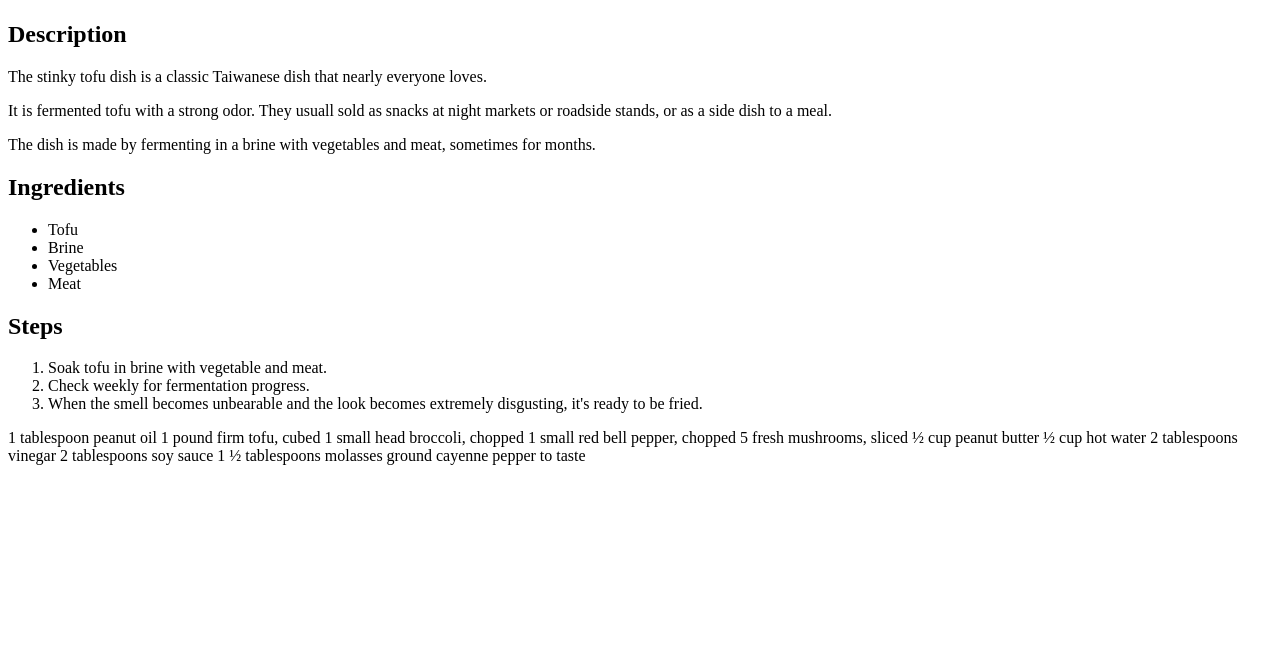
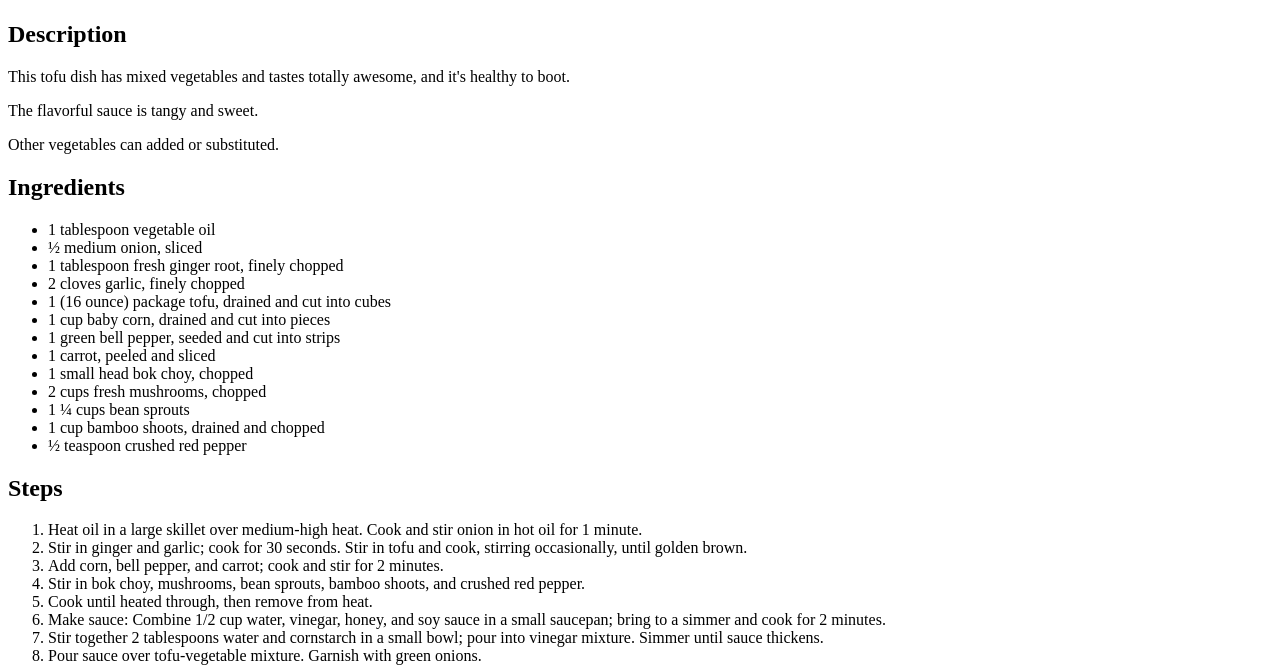
Before and after one commit to elseesea/odin-recipes, a plain HTML site: page recipes/vegetable-tofu.html in a window 1280 px wide. Shown: the part 319-987 px from the top of the page. Before the commit the page ends 800 px from the top, so only its background shows below. Drawn offline with Linux system fonts and the light colour scheme.

Commit message:
updated stinky tofu and vegetable tofu pages

```diff
--- a/recipes/vegetable-tofu.html
+++ b/recipes/vegetable-tofu.html
@@ -8,21 +8,35 @@
 <body>
     <p><img src="https://imagesvc.meredithcorp.io/v3/mm/image?url=https%3A%2F%2Fstatic.onecms.io%2Fwp-content%2Fuploads%2Fsites%2F43%2F2023%2F02%2F04%2F2436-tofu-and-veggies-in-peanut-sauce-LynnInHK-1x1-1.jpg&q=60&c=sc&orient=true&poi=auto&h=512 alt="Vegetable Tofu"></p>
     <h2>Description</h2>
-    <p>The stinky tofu dish is a classic Taiwanese dish that nearly everyone loves.</p>
-    <p>It is fermented tofu with a strong odor. They usuall sold as snacks at night markets or roadside stands, or as a side dish to a meal.</p>
-    <p>The dish is made by fermenting in a brine with vegetables and meat, sometimes for months.</p>
+    <p>This tofu dish has mixed vegetables and tastes totally awesome, and it's healthy to boot. </p>
+    <p>The flavorful sauce is tangy and sweet.</p>
+    <p>Other vegetables can added or substituted.</p>
     <h2>Ingredients</h2>
     <ul>
-        <li>Tofu</li>
-        <li>Brine</li>
-        <li>Vegetables</li>
-        <li>Meat</li>
+        <li>1 tablespoon vegetable oil</li>
+        <li>½ medium onion, sliced</li>
+        <li>1 tablespoon fresh ginger root, finely chopped</li>
+        <li>2 cloves garlic, finely chopped</li>
+        <li>1 (16 ounce) package tofu, drained and cut into cubes</li>
+        <li>1 cup baby corn, drained and cut into pieces</li>
+        <li>1 green bell pepper, seeded and cut into strips</li>
+        <li>1 carrot, peeled and sliced</li>
+        <li>1 small head bok choy, chopped</li>
+        <li>2 cups fresh mushrooms, chopped</li>
+        <li>1 ¼ cups bean sprouts</li>
+        <li>1 cup bamboo shoots, drained and chopped</li>
+        <li>½ teaspoon crushed red pepper</li>
     </ul>
     <h2>Steps</h2>
     <ol>
-        <li>Soak tofu in brine with vegetable and meat.</li>
-        <li>Check weekly for fermentation progress.</li>
-        <li>When the smell becomes unbearable and the look becomes extremely disgusting, it's ready to be fried.</li>
+        <li>Heat oil in a large skillet over medium-high heat. Cook and stir onion in hot oil for 1 minute.
+        <li>Stir in ginger and garlic; cook for 30 seconds. Stir in tofu and cook, stirring occasionally, until golden brown.</li>
+        <li>Add corn, bell pepper, and carrot; cook and stir for 2 minutes.</li>
+        <li>Stir in bok choy, mushrooms, bean sprouts, bamboo shoots, and crushed red pepper.</li>
+        <li>Cook until heated through, then remove from heat.</li>
+        <li>Make sauce: Combine 1/2 cup water, vinegar, honey, and soy sauce in a small saucepan; bring to a simmer and cook for 2 minutes.</li>
+        <li>Stir together 2 tablespoons water and cornstarch in a small bowl; pour into vinegar mixture. Simmer until sauce thickens.</li>
+        <li>Pour sauce over tofu-vegetable mixture. Garnish with green onions.</li>
     </ol>
     1 tablespoon peanut oil
 
```
Also changed, not shown: recipes/stinky-tofu.html (+2 -2 lines).
